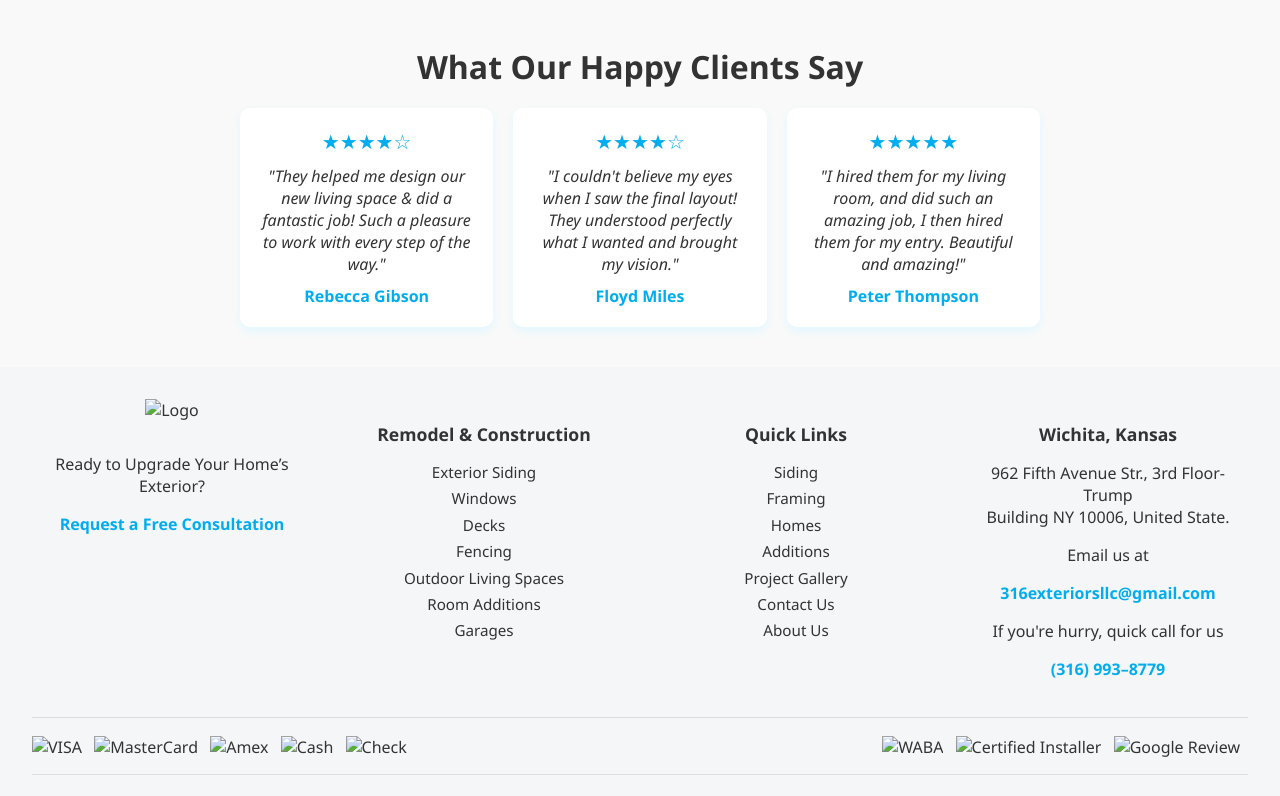
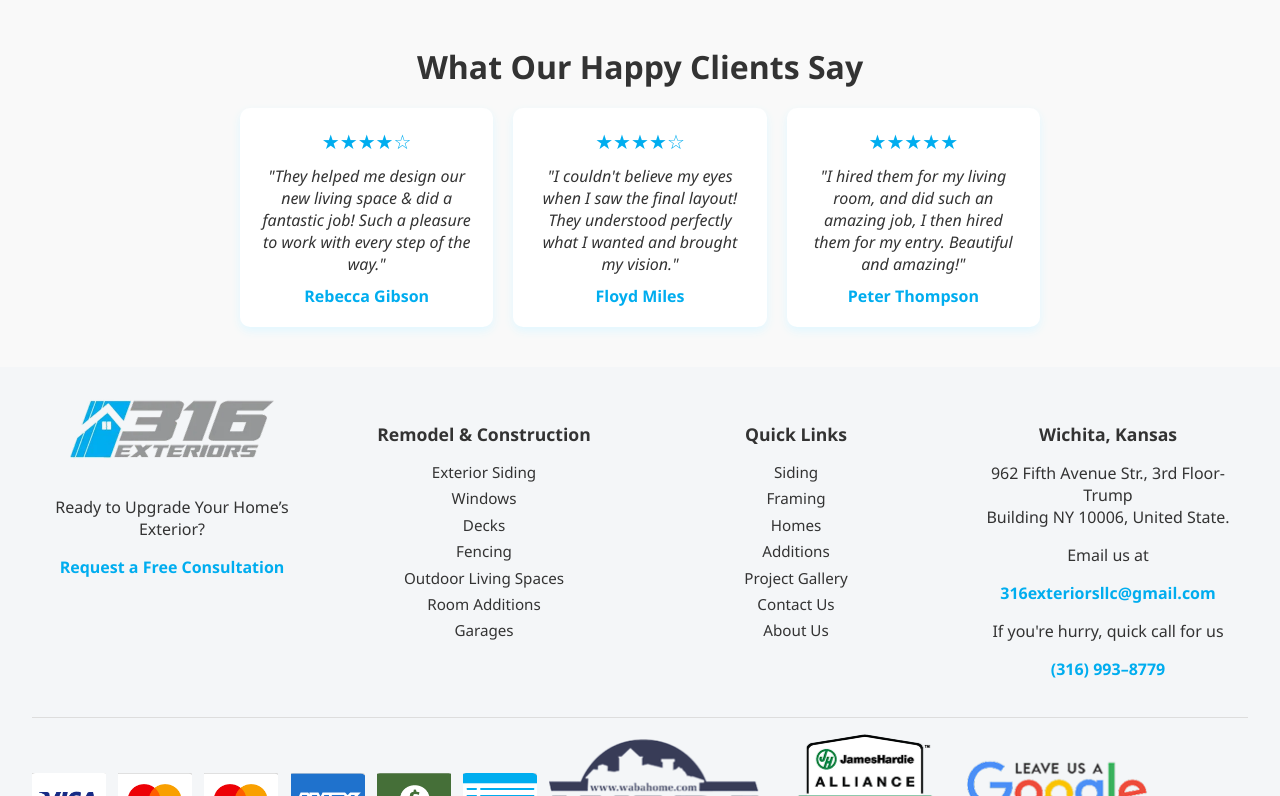
Before and after one commit to krishaPatel01/house-plan, a plain HTML site: page index.html in a window 1280 px wide. Shown: the part 2004-2800 px from the top of the page. Drawn offline with Linux system fonts and the light colour scheme.

Commit message:
last 4 page(devangi)
last 4 page(devangi)

```diff
--- a/index.html
+++ b/index.html
@@ -110,7 +110,7 @@
   <footer class="footer">
     <div class="footer-top">
       <div class="footer-col">
-        <img src="assets/images/logo.png" alt="Logo" class="logo"/>
+        <img width="204" height="60" src="assets/images/logo (2).png" alt="Logo (2)" class="logo (2)"/>
         <p class="footer-text">Ready to Upgrade Your Home’s Exterior?</p>
         <a href="#" class="consultation-link">Request a Free Consultation</a>
       </div>
@@ -153,16 +153,15 @@
 
     <div class="footer-middle">
       <div class="payment-icons">
-        <img src="assets/images/VISA.png" alt="VISA" />
-        <img src="assets/images/MasterCard.png" alt="MasterCard" />
-        <img src="assets/images/AMEX.png" alt="Amex" />
-        <img src="assets/images/Cash.png" alt="Cash" />
-        <img src="assets/images/Check .png" alt="Check" />
-      </div>
-      <div class="certifications">
-        <img src="assets/images/WABA.png" alt="WABA" />
-        <img src="assets/images/Certified Installer.png" alt="Certified Installer" />
-        <img src="assets/images/google review .png" alt="Google Review" />
+        <img width="74" height="51"  src="assets/images/visa.png" alt="visa" />
+        <img width="74" height="51" src="assets/images/mastercard.png" alt="mastercard" />
+        <img width="74" height="51" src="assets/images/mastercard.png" alt="mastercard" />
+        <img width="74" height="51" src="assets/images/amex.png" alt="amex" />
+        <img width="74" height="51" src="assets/images/cash.png" alt="cash" />
+        <img width="74" height="51" src="assets/images/check.png" alt="check" />
+        <img width="225" height="119" src="assets/images/waba.png" alt="waba" />
+        <img width="158" height="130" src="assets/images/certified.png" alt="certified" />
+        <img width="201" height="96" src="assets/images/google review.png" alt="google review" />
       </div>
     </div>
 
@@ -172,8 +171,8 @@
       </p>
       <div class="social">
         <span>FOLLOW US ON</span>
-        <a href="#"><img src="assets/images/facebook.png" alt="Facebook"></a>
-        <a href="#"><img src="assets/images/instagram.png" alt="Instagram"></a>
+        <a href="#"><img src="assets/images/Social Icons (3).png" alt="Social Icons (3)"></a>
+        <a href="#"><img src="assets/images/Social Icons (2).png" alt="Social Icons (2)"></a>
       </div>
     </div>
   </footer>
--- a/style.css
+++ b/style.css
@@ -14,6 +14,7 @@ body {
   height: 876;
   background-position: right;
   background-repeat: no-repeat;
+  background-image: url("assets/images/wave.png");
 }
 
 .text-content {
```
Also changed, not shown: assets/images/Social Icons (2).png (added), assets/images/Social Icons (3).png (added), assets/images/amex.png (added), assets/images/cash.png (added), assets/images/certified.png (added), assets/images/check.png (added), assets/images/google review.png (added), assets/images/mastercard.png (added), assets/images/visa.png (added), assets/images/waba.png (added), assets/images/wave.png (added).
